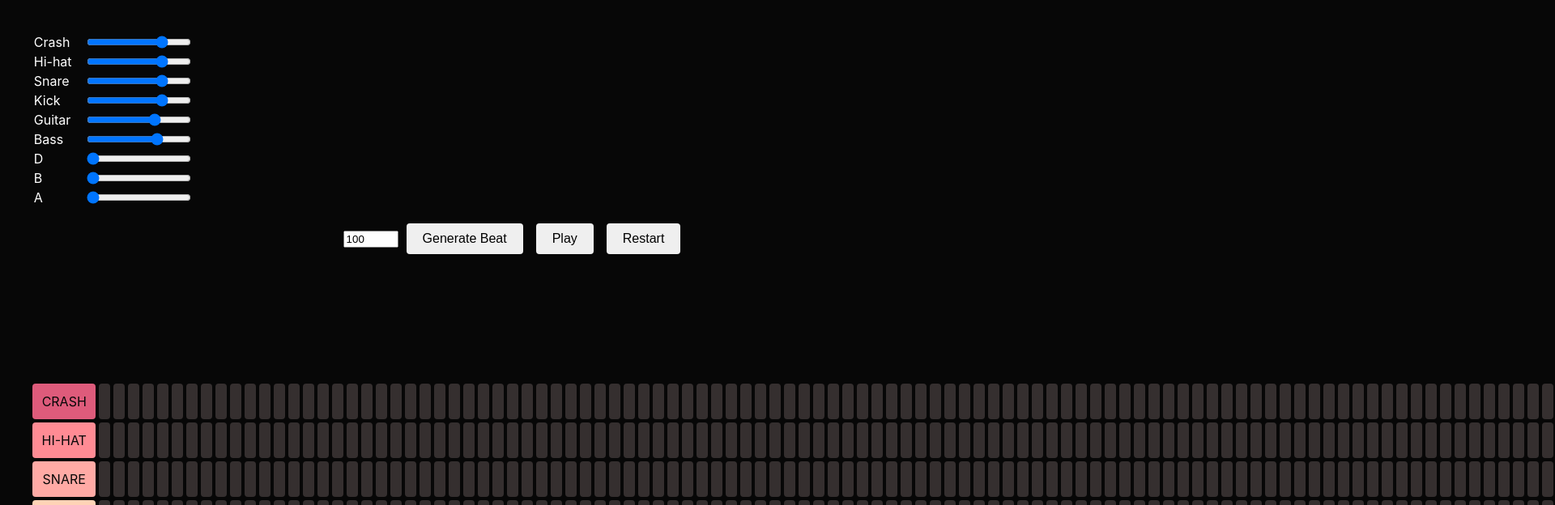
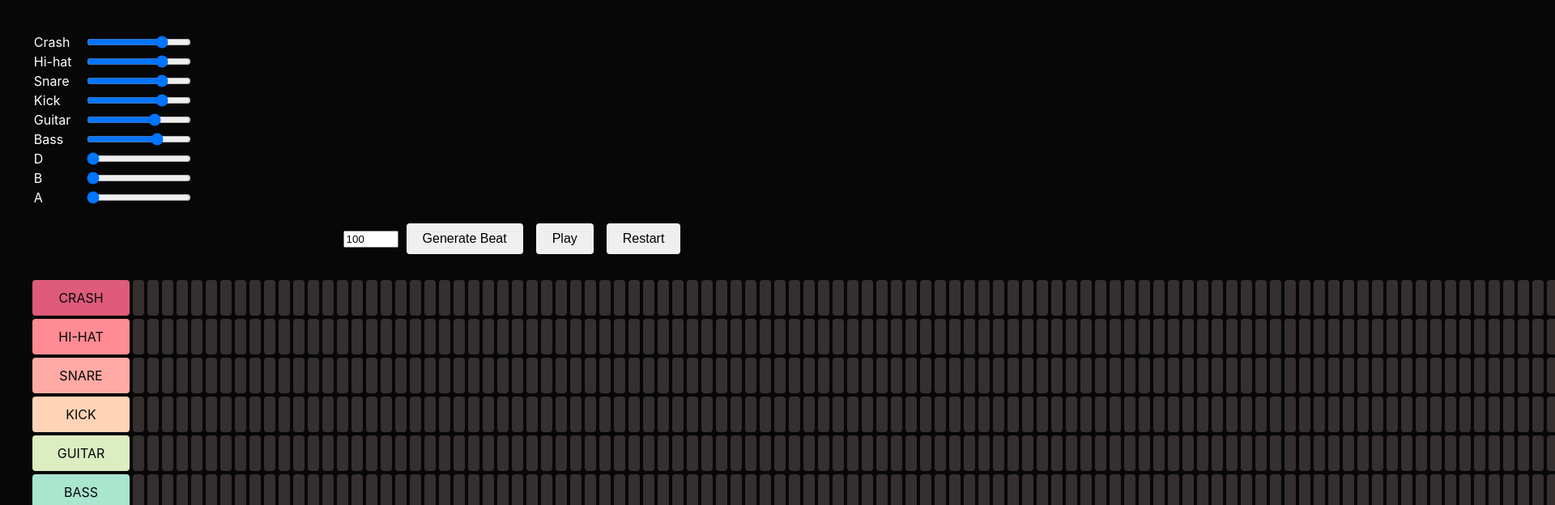
Before and after one commit to jaredami/djenterator, a React (Vite) app: page / in a window 1280 px wide. Shown: the top 624 px of the page at 81% size, 1920 px wide, since content can reach past the window. Built offline with nearby package versions, Linux system fonts and the light colour scheme; no server answers.

Commit message:
Reduce separation between beat grids and make labels equal width

```diff
--- a/src/App.scss
+++ b/src/App.scss
@@ -41,7 +41,7 @@ input[type='number'] {
   gap: 4px;
   margin-top: 20px;
   margin: 0 auto;
-  padding-top: 20vh;
+  padding-top: 2rem;
 }
 
 .instrument-row {
@@ -89,11 +89,12 @@ input[type='number'] {
 }
 
 .label {
+  background-color: #cccccc;
+  border-radius: 4px;
   color: #070707;
   padding: 10px;
-  background-color: #cccccc;
   text-align: center;
-  border-radius: 4px;
+  width: 100px;
 }
 
 .beat {
```
